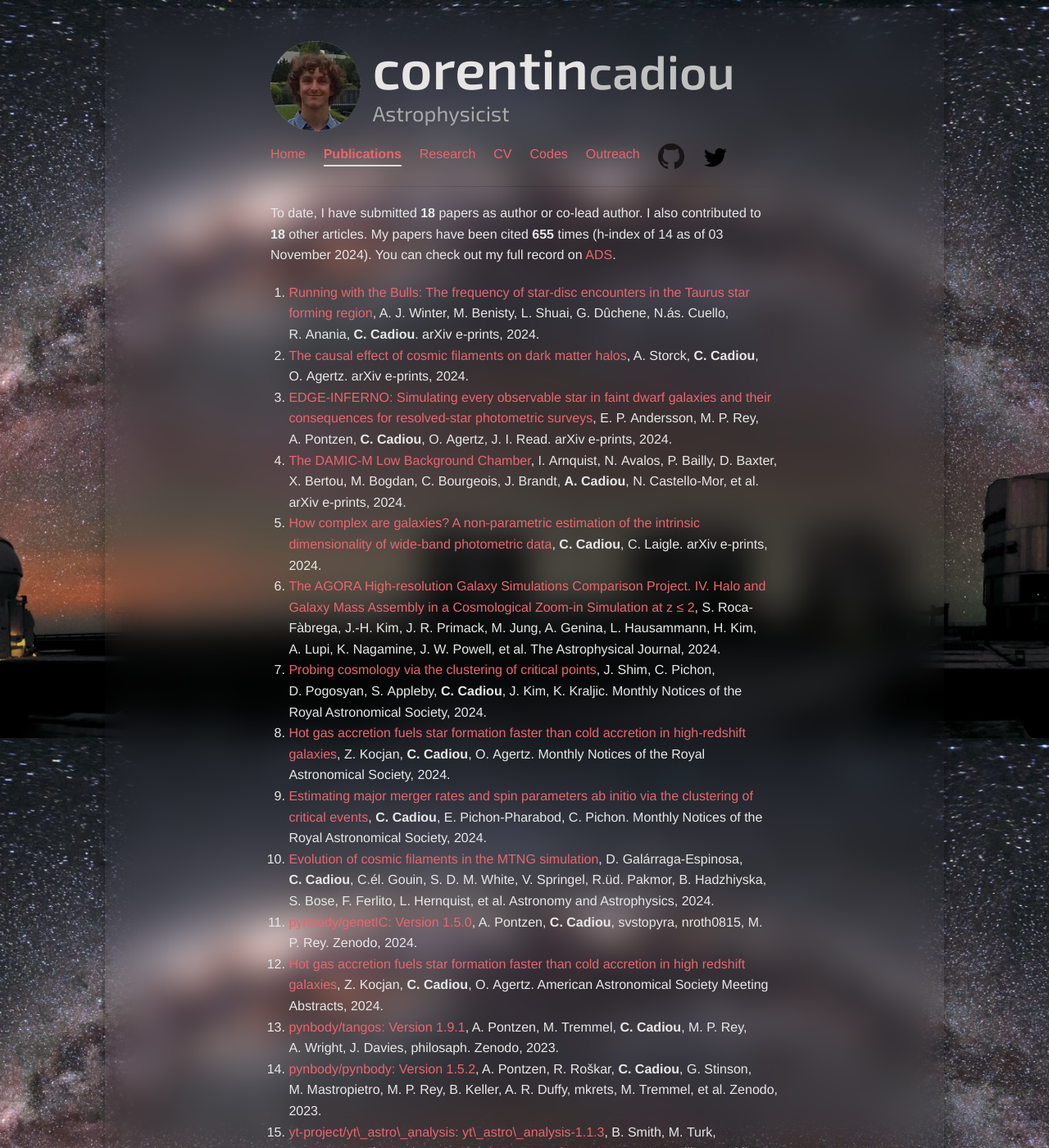
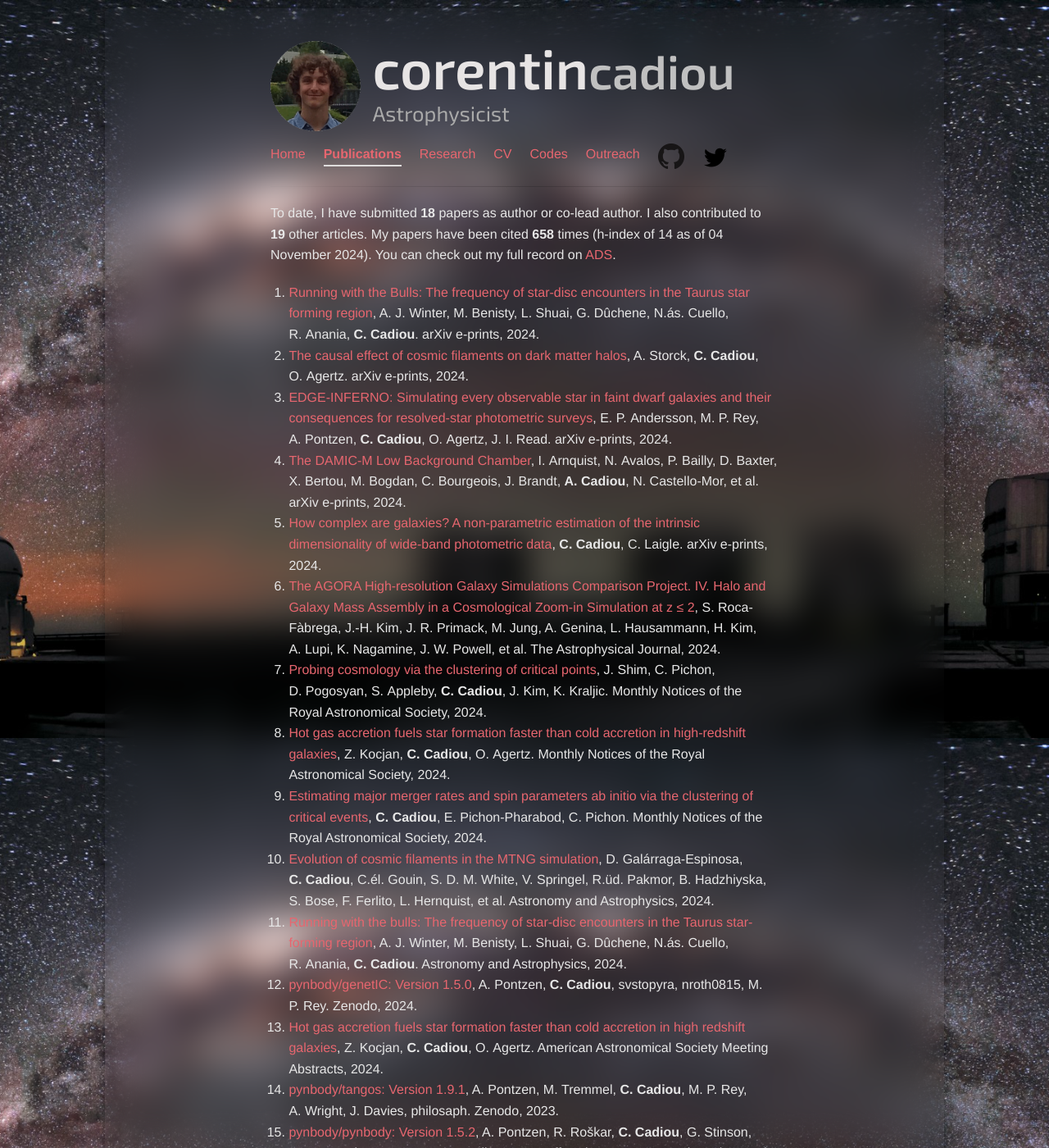
Before and after one commit to cphyc/cphyc.github.io, a Jekyll site: the page built from publications/index.html, in a window 1280 px wide and 1400 px high. Shown: the whole window at 82% size. Built offline with Jekyll 4.4.1, drawn with Linux system fonts in a browser that asks for light colours; nearby versions of some CDN libraries.

Commit message:
chore: autopublish 2024-11-04T00:01:36Z

```diff
--- a/publications/index.html
+++ b/publications/index.html
@@ -7,8 +7,8 @@ description: My Publications
 
 <p>
   To date, I have submitted <b>18</b> papers as author or co-lead author.
-  I also contributed to <b>18</b> other articles.
-  My papers have been cited <b>655</b> times (h-index of 14 as of 03 November 2024).
+  I also contributed to <b>19</b> other articles.
+  My papers have been cited <b>658</b> times (h-index of 14 as of 04 November 2024).
   You can check out my full record on <a href="https://ui.adsabs.harvard.edu/search/q=((author%3A%22Cadiou%2C%20C%22))%20-bibstem%3A%22zndo%22%20collection%3Aastronomy&sort=date%20desc%2C%20bibcode%20desc&p_=0" target="_blank">ADS</a>.
 </p>
 <ol>
@@ -261,6 +261,33 @@ description: My Publications
 
 
       et al.
+
+    Astronomy and Astrophysics, 2024.
+  </li>
+
+  <li>
+    <a href="https://arxiv.org/abs/">Running with the bulls: The frequency of star-disc encounters in the Taurus star-forming region</a>,
+
+
+      A. J.&nbsp;Winter,
+
+
+      M.&nbsp;Benisty,
+
+
+      L.&nbsp;Shuai,
+
+
+      G.&nbsp;Dûchene,
+
+
+      N.ás.&nbsp;Cuello,
+
+
+      R.&nbsp;Anania,
+
+    <b>
+      C.&nbsp;Cadiou</b>.
 
     Astronomy and Astrophysics, 2024.
   </li>
```
